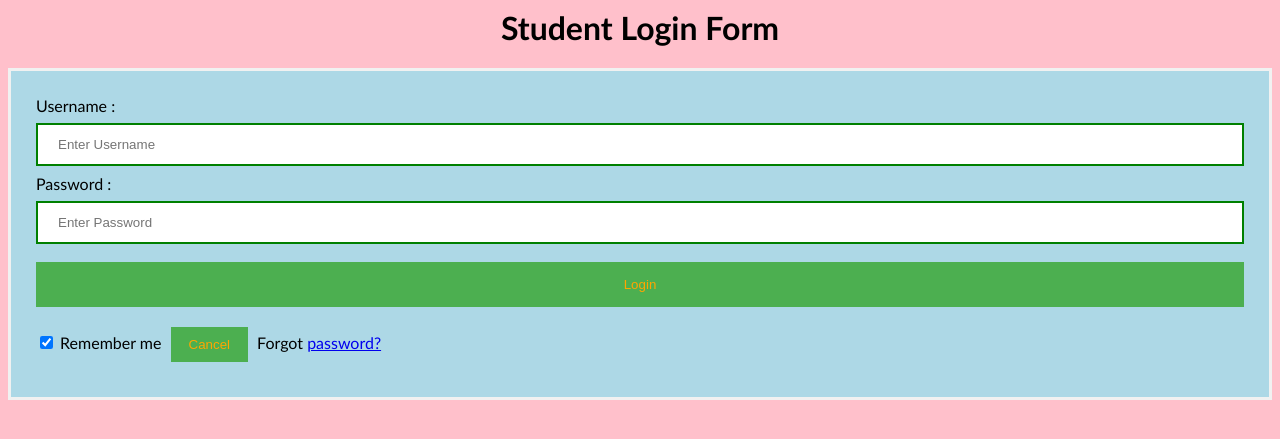
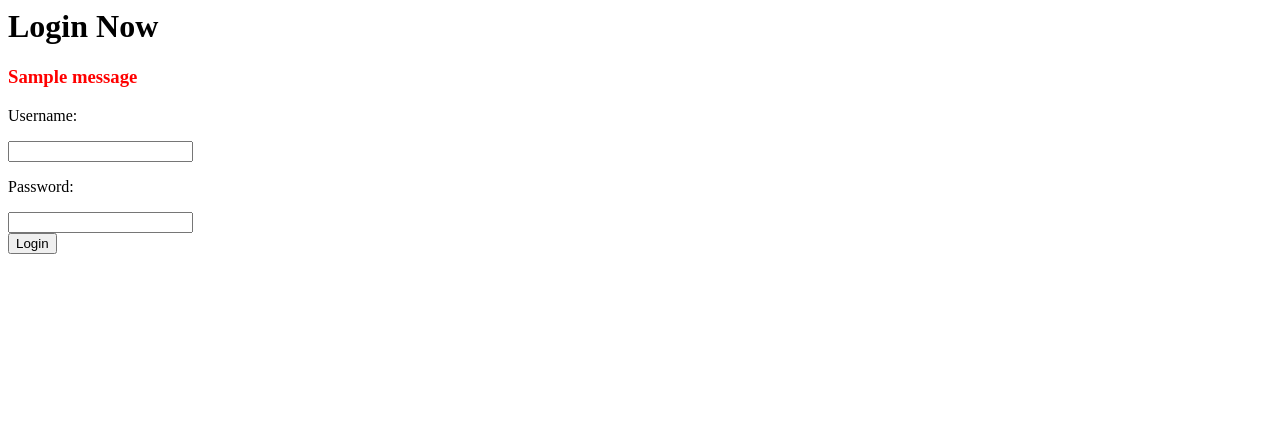
Before and after one commit to Hungr-yy/DaedaleanProj, a Django app: page /login in a window 1280 px wide. Shown: the top 439 px of the page. Run offline with Django 4.2, Linux system fonts and the light colour scheme; tables that the repository leaves empty hold one stand-in row (values such as "Sample post"); one stand-in notice (Sample message) is shown.

Commit message:
Update login.html

```diff
--- a/templates/login.html
+++ b/templates/login.html
@@ -1,4 +1,4 @@
-<!-- This code is from https://www.javatpoint.com/html-login-form -->
+<!-- This code is from https://www.javatpoint.com/html-login-form
 
 <head>
     <meta name="viewport" content="width=device-width, initial-scale=1">
@@ -59,3 +59,30 @@
             </div>
         </form>
     </body>
+
+-->
+
+<head>
+
+    <style>
+        h3 {
+            color: red;
+        }
+    </style>
+
+</head>
+
+<h1>Login Now</h1>
+
+{% for message in messages %}
+<h3>{{message}}</h3>
+{% endfor %}
+<form action="login" method="POST">
+    {% csrf_token %}
+
+    <p>Username:</p>
+    <input type="text" name="username" />
+    <p>Password:</p>
+    <input type="password" name="password" /><br>
+    <input type="submit" value="Login" />
+</form>
```
